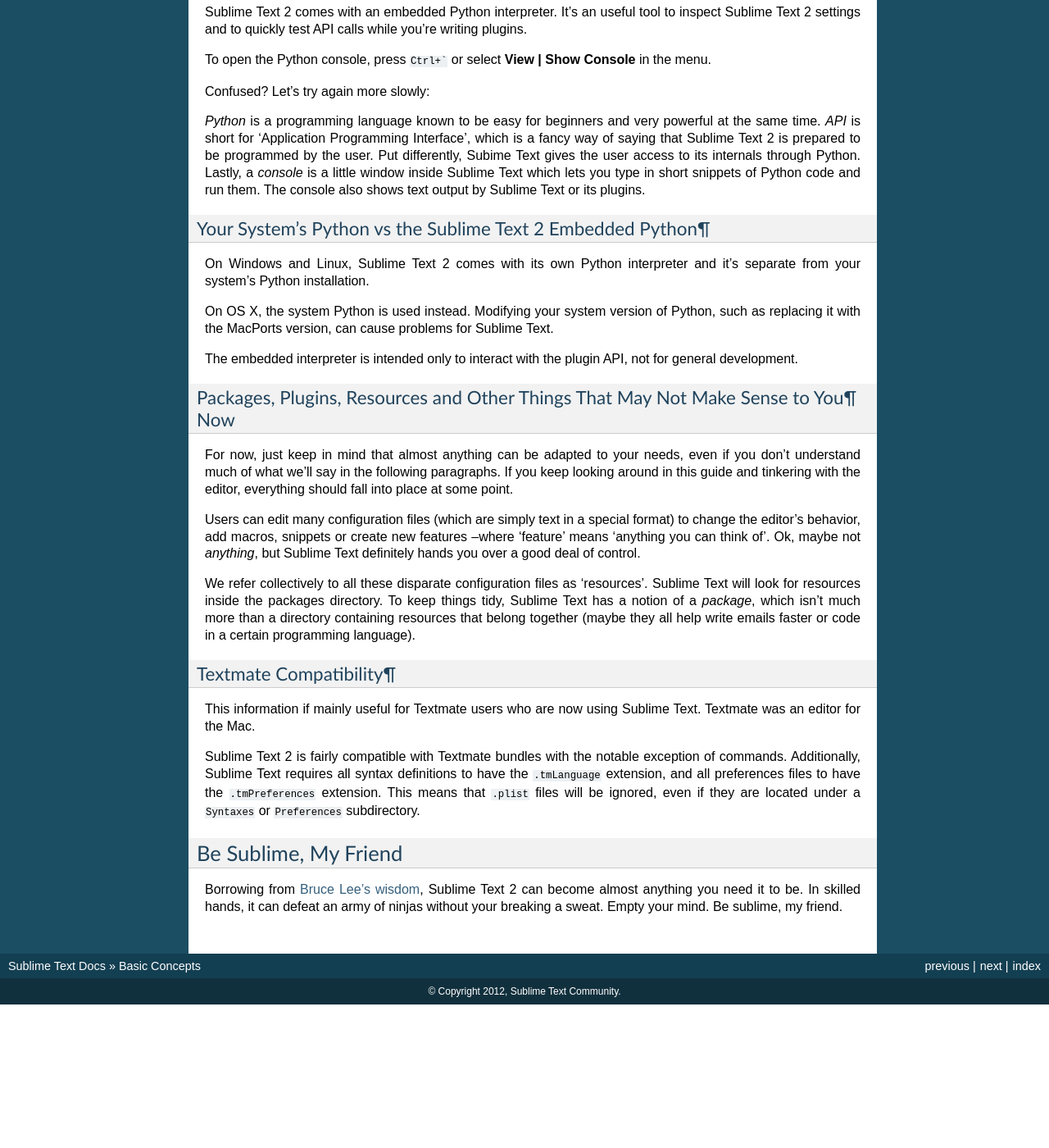
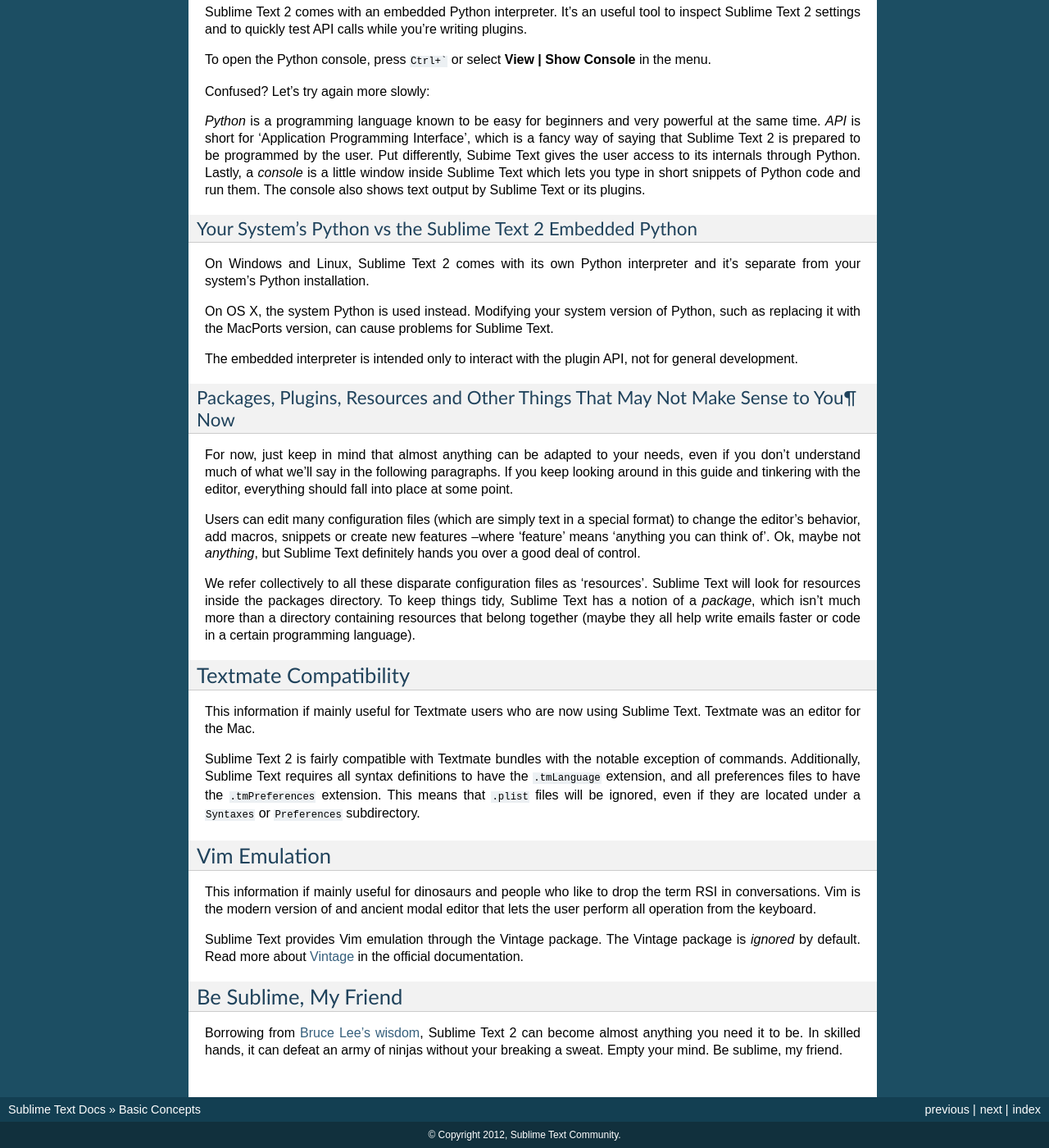
Before and after one commit to guillermooo/sublime-undocs, a Sphinx documentation site: the page built from source/basic_concepts.rst, in a window 1280 px wide and 1400 px high, scrolled down 1303 px. Shown: the whole window at 82% size. Built offline with Sphinx 7.4.7, drawn with Linux system fonts in a browser that asks for light colours; before the commit the page ends 2528 px from its top, so only the background shows below that; some of the changed text lies outside the part shown.

Commit message:
formatting fixes, add info about vi emulation

```diff
--- a/source/basic_concepts.rst
+++ b/source/basic_concepts.rst
@@ -4,7 +4,7 @@
 
 Here we’ll explain concepts that the reader needs to be familiar with in order to fully understand the contents of this guide.
 
-Conventions in This Guide¶
+Conventions in This Guide
 ==========================
 
 * This guide is written from the perspective of a Windows user, but most
@@ -46,14 +46,14 @@
 macros, etc. Consider it your personal area in the packages folder. Sublime
 Text 2 will never overwrite the contents of ``Packages/User`` during upgrades.
 
-With Great Power Comes Lots of Questions¶
+With Great Power Comes Lots of Questions
 ========================================
 
 Sublime Text is a very extensible and customizable editor. It already does many things out of the box, but if you spend some time configuring it to meet your needs, it will become even more powerful. Of course, you need to know how to configure things first, and that’s what this guide will try to teach you.
 
 In the following paragraphs, we’ll outline some aspects that won’t really click in your mind until you’ve spent some time using Sublime Text. You don’t need to be a programmer to use Sublime Text or even to configure it to make it the perfect tool for your writing. If you’re a hacker, however, you are about to spend the remainder of your day playing around with this editor.
 
-The Python Console and the Python API¶
+The Python Console and the Python API
 ^^^^^^^^^^^^^^^^^^^^^^^^^^^^^^^^^^^^^
 
 This information is especially interesting for programmers. For the rest of Sublime Text 2 users, you just need to know that Sublime Text enables users with programming skills to add their own features to the editor. (So go learn how to program; it’s great fun!)
@@ -66,7 +66,7 @@
 
 *Python* is a programming language known to be easy for beginners and very powerful at the same time. *API* is short for ‘Application Programming Interface’, which is a fancy way of saying that Sublime Text 2 is prepared to be programmed by the user. Put differently, Subime Text gives the user access to its internals through Python. Lastly, a *console* is a little window inside Sublime Text which lets you type in short snippets of Python code and run them. The console also shows text output by Sublime Text or its plugins.
 
-Your System’s Python vs the Sublime Text 2 Embedded Python¶
+Your System’s Python vs the Sublime Text 2 Embedded Python
 ^^^^^^^^^^^^^^^^^^^^^^^^^^^^^^^^^^^^^^^^^^^^^^^^^^^^^^^^^^
 
 On Windows and Linux, Sublime Text 2 comes with its own Python interpreter and it’s separate from your system’s Python installation.
@@ -84,12 +84,25 @@
 
 We refer collectively to all these disparate configuration files as ‘resources’. Sublime Text will look for resources inside the packages directory. To keep things tidy, Sublime Text has a notion of a *package*, which isn’t much more than a directory containing resources that belong together (maybe they all help write emails faster or code in a certain programming language).
 
-Textmate Compatibility¶
-^^^^^^^^^^^^^^^^^^^^^^
+Textmate Compatibility
+======================
 
 This information if mainly useful for Textmate users who are now using Sublime Text. Textmate was an editor for the Mac.
 
 Sublime Text 2 is fairly compatible with Textmate bundles with the notable exception of commands. Additionally, Sublime Text requires all syntax definitions to have the ``.tmLanguage`` extension, and all preferences files to have the ``.tmPreferences`` extension. This means that ``.plist`` files will be ignored, even if they are located under a ``Syntaxes`` or ``Preferences`` subdirectory.
+
+Vim Emulation
+=============
+
+This information if mainly useful for dinosaurs and people who like to drop
+the term RSI in conversations. Vim is the modern version of and ancient modal
+editor that lets the user perform all operation from the keyboard.
+
+Sublime Text provides Vim emulation through the Vintage package. The Vintage
+package is *ignored* by default. Read more about Vintage_ in the official
+documentation.
+
+.. _Vintage: http://www.sublimetext.com/docs/2/vintage.html
 
 Be Sublime, My Friend
 =====================
```
